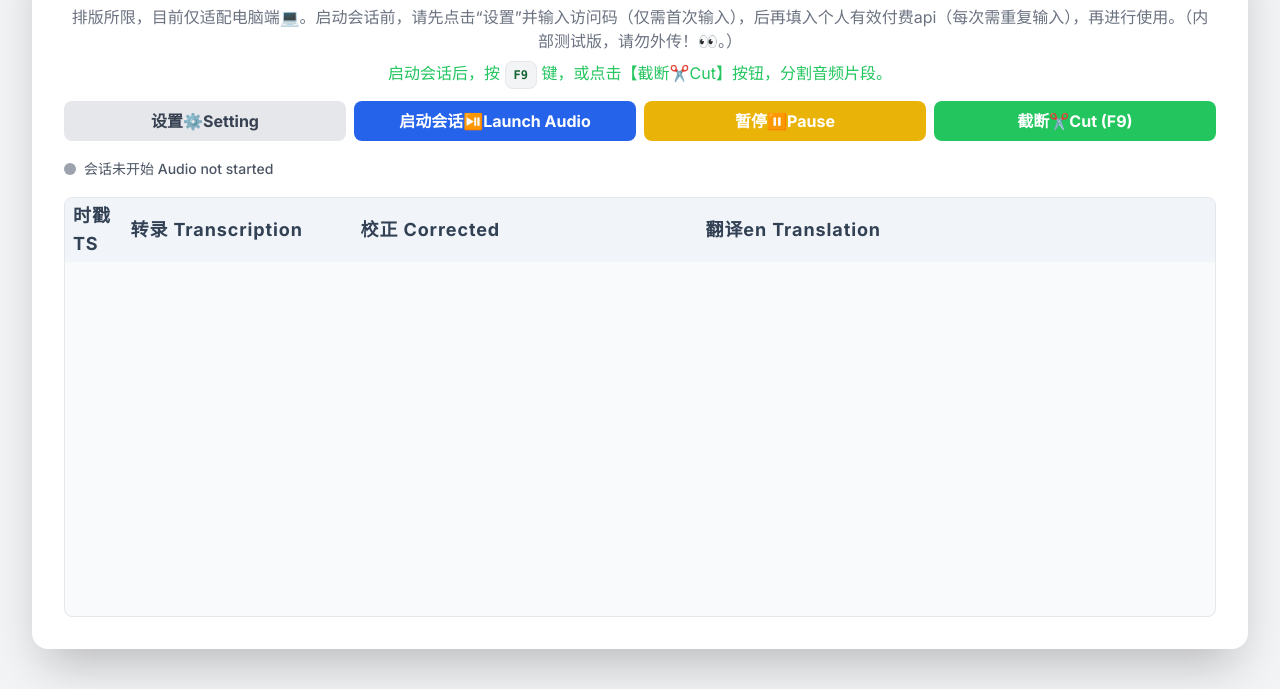
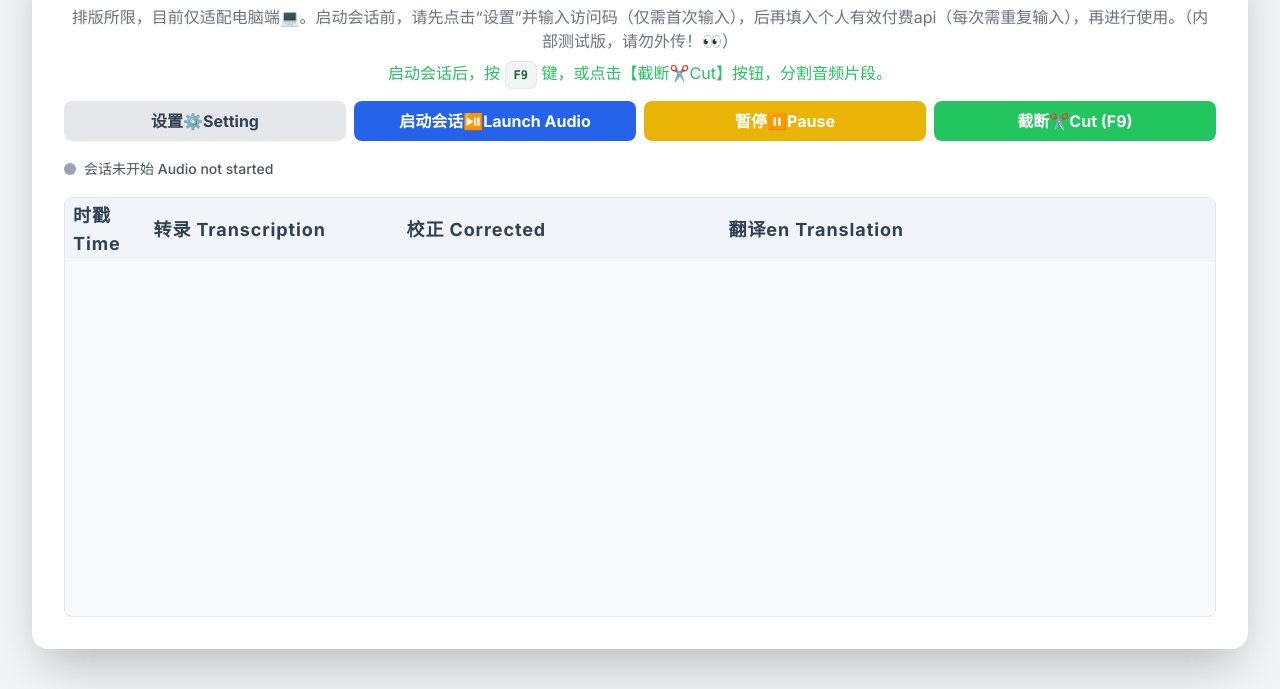
Before and after one commit to Ben11029/Transcribe, a plain HTML site: page index.html in a window 1280 px wide. Shown: the part 111-800 px from the top of the page. Drawn offline with nearby package versions, Linux system fonts and the light colour scheme.

Commit message:
Update index.html

```diff
--- a/index.html
+++ b/index.html
@@ -54,7 +54,7 @@
         <div class="flex-shrink-0">
             <div class="text-center mb-4">
                 <h1 class="text-3xl font-bold text-gray-900">🧘实时佛教语音🙏转录与翻译🐉 Pro</h1>
-                <p class="text-gray-500 mt-2">排版所限，目前仅适配电脑端💻。启动会话前，请先点击“设置”并输入访问码（仅需首次输入），后再填入个人有效付费api（每次需重复输入），再进行使用。（内部测试版，请勿外传！👀。）</p>
+                <p class="text-gray-500 mt-2">排版所限，目前仅适配电脑端💻。启动会话前，请先点击“设置”并输入访问码（仅需首次输入），后再填入个人有效付费api（每次需重复输入），再进行使用。（内部测试版，请勿外传！👀）</p>
                 <p class="text-green-500 mt-2">启动会话后，按 <kbd class="px-2 py-1.5 text-xs font-semibold text-green-800 bg-gray-100 border border-gray-200 rounded-lg">F9</kbd> 键，或点击【截断✂️Cut】按钮，分割音频片段。</p>
             </div>
 
@@ -86,10 +86,10 @@
                 <table class="min-w-full">
                     <thead class="bg-slate-100 sticky top-0 z-10">
                         <tr>
-                            <th scope="col" class="py-1 px-2 text-left text-lg font-bold text-slate-700 tracking-wider" style="width: 5%;">时戳 TS</th>
-                            <th scope="col" class="py-1 px-2 text-left text-lg font-bold text-slate-700 tracking-wider" style="width: 20%;">转录 Transcription</th>
-                            <th scope="col" class="py-1 px-2 text-left text-lg font-bold text-slate-700 tracking-wider" style="width: 30%;">校正 Corrected</th>
-                            <th scope="col" class="py-1 px-2 text-left text-lg font-bold text-slate-700 tracking-wider" style="width: 45%;">翻译en Translation</th>
+                            <th scope="col" class="py-1 px-2 text-left text-lg font-bold text-slate-700 tracking-wider" style="width: 7%;">时戳 Time</th>
+                            <th scope="col" class="py-1 px-2 text-left text-lg font-bold text-slate-700 tracking-wider" style="width: 22%;">转录 Transcription</th>
+                            <th scope="col" class="py-1 px-2 text-left text-lg font-bold text-slate-700 tracking-wider" style="width: 28%;">校正 Corrected</th>
+                            <th scope="col" class="py-1 px-2 text-left text-lg font-bold text-slate-700 tracking-wider" style="width: 43%;">翻译en Translation</th>
                         </tr>
                     </thead>
                     <tbody id="resultsTableBody" class="bg-white divide-y divide-gray-200">
```
